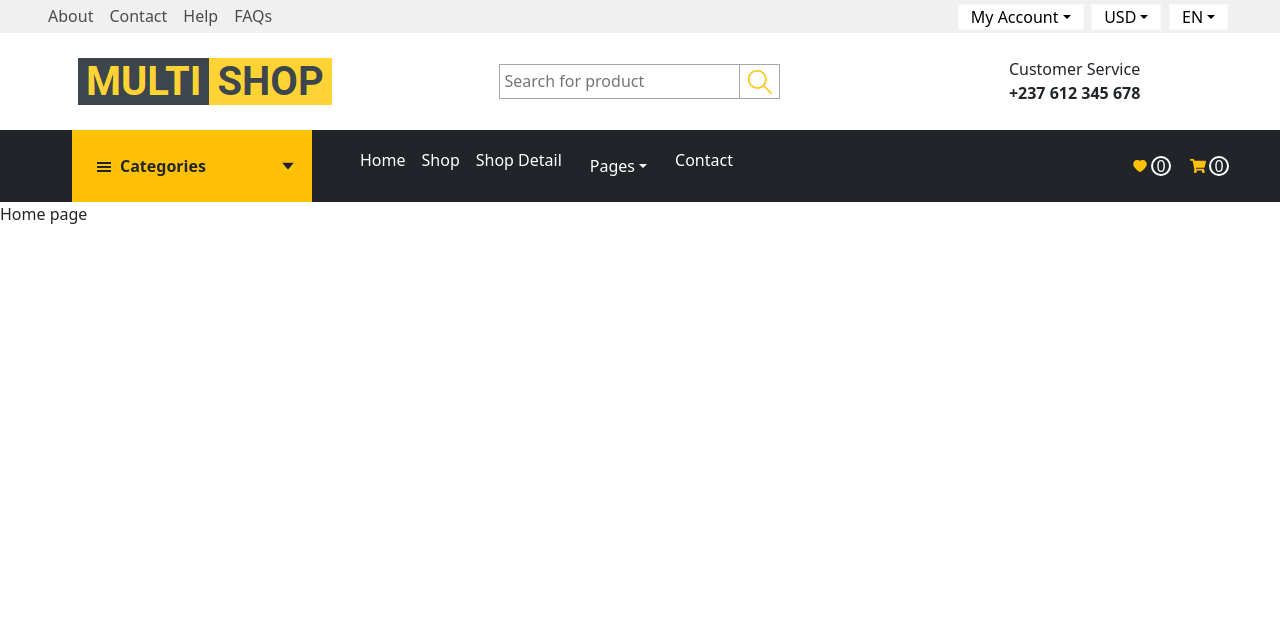
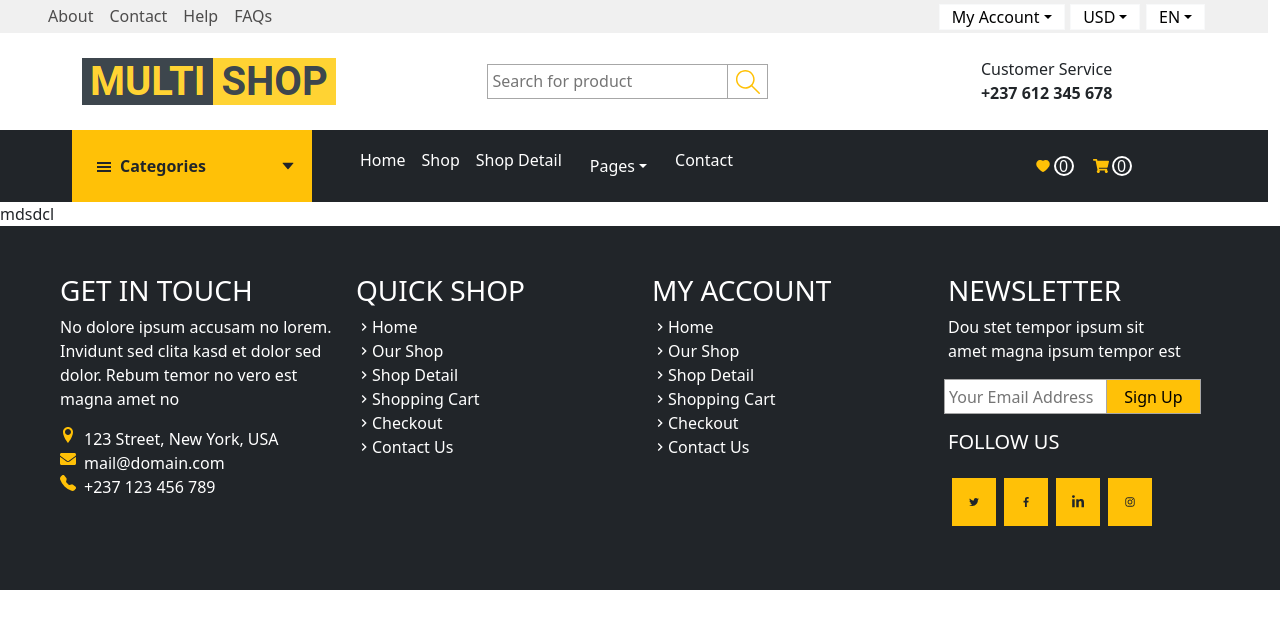
Before and after one commit to NdelliPeter/Multi-Shop, a React (Create React App) app: page / in a window 1280 px wide. Shown: the top 628 px of the page. Built offline with nearby package versions, Linux system fonts and the light colour scheme.

Commit message:
footer and sign up

```diff
--- a/src/App.css
+++ b/src/App.css
@@ -46,6 +46,7 @@
   text-decoration: none;
   color: rgb(77, 76, 76);
 }
+
 .account_lang_curret{
   display:inline-flex;
   justify-content: space-around;
@@ -83,6 +84,9 @@
 }
 .nestedlink:hover{
   color: rgb(235, 182, 7);
+}
+.nestedlink :active {
+  color: gold;
 }
 
 .dropdown-categories{
--- a/src/App.js
+++ b/src/App.js
@@ -1,23 +1,29 @@
 import React from 'react';
 import './App.css';
 import 'bootstrap/dist/css/bootstrap.min.css';
-import { BrowserRouter, Routes, Route} from 'react-router-dom';
+import {  Route, createBrowserRouter, createRoutesFromElements, RouterProvider} from 'react-router-dom';
 import Home from './pages/Home';
+import Header from './components/Header';
+import SignUp from './components/Accounts/SignUp';
 
 
+const router = createBrowserRouter(
+  createRoutesFromElements(
+    <Route path='/' element={<Header />}>
+      <Route index element={<Home />} >
+      </Route>
+      <Route path='signUp' element={<SignUp />} />
+    </Route>
+  )
+)
 
 function App() {
 
 
   return (
-    <BrowserRouter>
       <main>
-        <Routes>
-          <Route path='/' element={<Home />} />
-        </Routes>
+        <RouterProvider router={router} />
       </main>
-    </BrowserRouter>
-
   );
 }
 
--- a/src/components/Accounts/SignUp.js
+++ b/src/components/Accounts/SignUp.js
@@ -2,33 +2,36 @@ import React from "react";
 import './SignUp.css'
 import { useForm } from "react-hook-form";
 import { yupResolver } from '@hookform/resolvers/yup';
+// import SignUpSchema from "../Schema/SignUpSchema";
+
 import * as yup from 'yup';
 
 
 const Schema = yup.object().shape({
     firstName:yup.string().required("Please input first name"),
     lastName:yup.string().required("Please input last name"),
-    email: yup.string().emali("please input a valid email").required("email canot be empty"),
-    password: yup.string().required("password cannot be empty"),
-    confirm_password: yup.string().required().oneOf([yup.ref('password'), null], 'Passwords must match'),
+    email: yup.string().email("please input a valid email").required("email canot be empty"),
+    password: yup.string().min(4).max(15).required("password cannot be empty"),
+    confirmPassword: yup.string().required().oneOf([yup.ref('password'), "password should match"])
 })
 
 
 
 export default function SignUp () {
 
-    const { register, handleSubmit, errors } = useForm({
+    const { register, handleSubmit, reset,formState: {errors} } = useForm({
         resolver: yupResolver(Schema)
     });
 
     const SignInSubmit = (data) => {
+        reset()
         console.log(data);
     }
 
    return (
        <>
-            <div className="container-fluid row justify-content-center align-items-center bg-warning">
-                <form className="col-4 bg-white rounded " onSubmit={handleSubmit(SignInSubmit)}>
+            <div className="container-fluid p-5 row justify-content-center align-items-center bg-warning">
+                <form className="col-4 p-3 m-5 bg-white rounded " onSubmit={handleSubmit(SignInSubmit)}>
                     <h1>Sign Up</h1>
 
 
@@ -37,66 +40,54 @@ export default function SignUp () {
                     name="firstName"
                     type="string"
                     placeholder="FirstName"
+                    // ref={register}
                     {...register("firstName")}
                     />
-                    {errors.firstName ? (
-                        <span className="text-danger">{errors.firstName.message}</span>
-                    ) :(
-                        <></>
-                    )}
+                    <span className='text-danger font-strong'>{errors.firstName?.message}</span>
                     <input
                     className="col-12 my-2"
                     name="lastName"
                     type="string"
                     placeholder="LastName"
+                    // ref={register}
                     {...register("lastName")}
                     />
-                    {errors.firstName ? (
-                        <span className="text-danger">{errors.firstName.message}</span>
-                    ) :(
-                        <></>
-                    )}
+                    <span className='text-danger font-strong'>{errors.lastName?.message}</span>
+
                     <input
                     className="col-12 my-2"
                     name="email"
                     type="email"
                     placeholder="email"
+                    // ref={register}
                     {...register("email")}
                     />
-                    {errors.firstName ? (
-                        <span className="text-danger">{errors.firstName.message}</span>
-                    ) :(
-                        <></>
-                    )}
+                    <span className='text-danger font-strong'>{errors.email?.message}</span>
+
                     <input
                     className="col-12 my-2"
                     name="password"
-                    type="string"
+                    type="password"
                     placeholder="password"
+                    // ref={register}
                     {...register("password")}
                     />
-                    {errors.firstName ? (
-                        <span className="text-danger">{errors.firstName.message}</span>
-                    ) :(
-                        <></>
-                    )}
+                    <span className='text-danger font-strong'>{errors.password?.message}</span>
+
                     <input
-                    name="cofirmPassword"
+                    name="confirmPassword"
                     className="col-12 my-2"
-                    type="string"
+                    type="password"
                     placeholder="confirm password"
+                    // ref={register}
                     {...register("cofirmPassword")}
                     />
-                    {errors.firstName ? (
-                        <span className="text-danger">{errors.firstName.message}</span>
-                    ) :(
-                        <></>
-                    )}
+                    <span className='text-danger font-strong'>{errors.confirmPassword && "Paswords should match"}</span>
 
-                    <input
-                    className="col-12 my-2"
+                    <button
+                    className="col-12 mt-4 signUpBtn"
                     type="submit"
-                    />
+                    > SIGN UP</button>
                 </form>
             </div>
        </>
--- /dev/null
+++ b/src/components/Footer.css
@@ -0,0 +1,25 @@
+
+footer{
+    margin-bottom: 0px;
+}
+
+.footerLink{
+    text-decoration: none;
+    color: white;
+}
+.footerLink:hover{
+    color: rgb(185, 183, 183);
+    text-decoration: underline;
+}
+
+.inputSearch{
+    border: 1px solid rgb(167, 167, 167);
+    height: 35px;
+}
+
+.searchbtn{
+    border: 1px solid rgb(167, 167, 167);
+    border-left: 0px;
+    /* width: 40px; */
+    height: 35px;
+}
--- /dev/null
+++ b/src/components/Footer.js
@@ -0,0 +1,100 @@
+import React from "react"
+import './Footer.css'
+import { NavLink } from "react-router-dom"
+import {ImLocation} from 'react-icons/im'
+import {FaEnvelope} from 'react-icons/fa'
+import {BsFillTelephoneFill} from 'react-icons/bs'
+import {MdKeyboardArrowRight} from 'react-icons/md'
+import {AiOutlineTwitter} from 'react-icons/ai'
+import {GrFacebookOption} from 'react-icons/gr'
+import {FaLinkedinIn} from 'react-icons/fa'
+import {AiOutlineInstagram} from 'react-icons/ai'
+
+
+
+
+
+
+export default function Footer() {
+    return (
+        <footer className="bg-dark text-white p-5">
+            <div className="container-fluid">
+                <div className="row justify-content-center ">
+                    <div className="col-3">
+                        <h3>GET IN TOUCH</h3>
+
+                        <p>
+                            No dolore ipsum accusam no lorem. Invidunt sed clita kasd et dolor sed dolor. Rebum temor no vero est magna amet no
+                        </p>
+                        <div className="d-flex gap-2">
+                            <ImLocation className="text-warning" />
+                            <div>123 Street, New York, USA</div>
+                        </div>
+                        <div className="d-flex gap-2">
+                            <FaEnvelope className="text-warning" />
+                            <div>mail@domain.com</div>
+                        </div>
+                        <div className="d-flex gap-2">
+                            <BsFillTelephoneFill className="text-warning" />
+                            <div>+237 123 456 789</div>
+                        </div>
+                    </div>
+
+                    <div className="col-3">
+                        <h3>QUICK SHOP</h3>
+
+                        <NavLink className='footerLink d-flex align-items-center'><MdKeyboardArrowRight /> Home</NavLink>
+                        <NavLink className='footerLink d-flex align-items-center'><MdKeyboardArrowRight /> Our Shop</NavLink>
+                        <NavLink className='footerLink d-flex align-items-center'><MdKeyboardArrowRight /> Shop Detail</NavLink>
+                        <NavLink className='footerLink d-flex align-items-center'><MdKeyboardArrowRight /> Shopping Cart</NavLink>
+                        <NavLink className='footerLink d-flex align-items-center'><MdKeyboardArrowRight /> Checkout</NavLink>
+                        <NavLink className='footerLink d-flex align-items-center'><MdKeyboardArrowRight /> Contact Us</NavLink>
+
+                    </div>
+
+                    <div className="col-3">
+                        <h3>MY ACCOUNT</h3>
+
+                        <NavLink className='footerLink d-flex align-items-center'><MdKeyboardArrowRight /> Home</NavLink>
+                        <NavLink className='footerLink d-flex align-items-center'><MdKeyboardArrowRight /> Our Shop</NavLink>
+                        <NavLink className='footerLink d-flex align-items-center'><MdKeyboardArrowRight /> Shop Detail</NavLink>
+                        <NavLink className='footerLink d-flex align-items-center'><MdKeyboardArrowRight /> Shopping Cart</NavLink>
+                        <NavLink className='footerLink d-flex align-items-center'><MdKeyboardArrowRight /> Checkout</NavLink>
+                        <NavLink className='footerLink d-flex align-items-center'><MdKeyboardArrowRight /> Contact Us</NavLink>
+
+                    </div>
+
+                    <div className="col-3">
+                        <h3>NEWSLETTER</h3>
+
+                        <p>
+                            Dou stet tempor ipsum sit <br/> amet magna ipsum tempor est
+                        </p>
+                        <div className='row my-3 d-flex px-2'>
+                            <input className='col-7 px-1 inputSearch' placeholder='Your Email Address' />
+                            <button className='col-4 p-1 searchbtn bg-warning text-black'>
+                                Sign Up
+                            </button>
+                        </div>
+
+                        <h5>FOLLOW US</h5>
+                        <div className="row gap-2 p-3">
+                            <div className="col-2 d-flex p-3 bg-warning justify-content-center align-items-center">
+                                <AiOutlineTwitter className="text-dark" />
+                            </div>
+                            <div className="col-2 d-flex p-3 bg-warning justify-content-center align-items-center">
+                                <GrFacebookOption className="text-dark" />
+                            </div>
+                            <div className="col-2 d-flex p-3 bg-warning justify-content-center align-items-center">
+                                <FaLinkedinIn className="text-dark" />
+                            </div>
+                            <div className="col-2 d-flex p-3 bg-warning justify-content-center align-items-center">
+                                <AiOutlineInstagram className="text-dark" />
+                            </div>
+                        </div>
+                    </div>
+                </div>
+            </div>
+        </footer>
+    )
+}
--- a/src/components/Header.js
+++ b/src/components/Header.js
@@ -2,7 +2,7 @@ import logo from '../assets/logo.png';
 import React from 'react';
 import '../App.css';
 import 'bootstrap/dist/css/bootstrap.min.css';
-import { NavLink } from 'react-router-dom';
+import { NavLink, Outlet } from 'react-router-dom';
 import Dropdown from 'react-bootstrap/Dropdown';
 import { SlMagnifier } from "react-icons/sl";
 import { GiHamburgerMenu } from 'react-icons/gi';
@@ -17,7 +17,7 @@ export default function Header () {
         <>
           <header>
             {/* Top header */}
-            <nav id='nav' className='row d-flex px-5 justify-content-between align-items-center'>
+            <nav id='nav' className='row container-fluid d-flex px-5 justify-content-between align-items-center'>
               <div className='col-4 d-flex gap-3 '>
                 <NavLink className='navLink'>About</NavLink>
                 <NavLink className='navLink'>Contact</NavLink>
@@ -31,8 +31,8 @@ export default function Header () {
                       </Dropdown.Toggle>
 
                       <Dropdown.Menu>
-                        <Dropdown.Item href="#">Sign In</Dropdown.Item>
-                        <Dropdown.Item href="#">Sign Up</Dropdown.Item>
+                        <Dropdown.Item href='signIn'>Sign In</Dropdown.Item>
+                        <Dropdown.Item href='signUp'>Sign Up</Dropdown.Item>
                       </Dropdown.Menu>
                     </Dropdown>
 
@@ -64,7 +64,7 @@ export default function Header () {
             </nav>
 
             {/* middle header */}
-            <div className='row py-4 align-items-center'>
+            <div className='row container-fluid py-4 align-items-center'>
               <div className='col-4 d-flex justify-content-center align-items-center'>
                   <img
                     src={logo}
@@ -88,8 +88,8 @@ export default function Header () {
             </div>
 
             {/* Bottom header */}
-            <div className='bg-dark d-flex justify-content-between align-items-center px-5'>
-              <div className='d-flex gap-4 align-items-center'>
+            <div className='container-fluid bg-dark row justify-content-between align-items-center px-5'>
+              <div className='col-8 d-flex gap-4 align-items-center'>
 
                   <DropdownMenu.Root >
                     <DropdownMenu.Trigger className='bg-warning dropdown-categories py-4 px-3 mx-4 text-dark'>
@@ -143,7 +143,7 @@ export default function Header () {
                   </DropdownMenu.Root>
 
                 <div className='d-flex gap-3'>
-                  <NavLink className='nestedlink'>Home</NavLink>
+                  <NavLink className='nestedlink' to='/'>Home</NavLink>
                   <NavLink className='nestedlink'>Shop</NavLink>
                   <NavLink className='nestedlink'>Shop Detail</NavLink>
                   <Dropdown >
@@ -156,18 +156,12 @@ export default function Header () {
                         <Dropdown.Item href="#">Checkout</Dropdown.Item>
                       </Dropdown.Menu>
                     </Dropdown>
-                    {/* <div className='pagesDrop'>
-                      <button className='pagesBtn'>Pages</button>
-                      <div className='pagesDrop-content'>
-                        <NavLink className='nestedlink'>Shopping Cart</NavLink>
-                        <NavLink className='nestedlink'>Checkout</NavLink>
-                      </div>
-                    </div> */}
+
                   <NavLink className='nestedlink'>Contact</NavLink>
                 </div>
               </div>
 
-              <div className='d-flex gap-3'>
+              <div className='col-2 d-flex gap-3'>
                 <div className='d-flex align-items-center'>
                   <AiFillHeart className='text-warning'/>
                   <div className='text-white circle'>0</div>
@@ -181,6 +175,10 @@ export default function Header () {
             </div>
 
           </header>
+
+
+
+          <Outlet />
         </>
     )
 }
--- /dev/null
+++ b/src/components/Schema/SignUpSchema.js
@@ -0,0 +1,15 @@
+import * as yup from 'yup';
+
+const Schema = yup.object().shape({
+    firstName:yup.string().required("Please input first name"),
+    lastName:yup.string().required("Please input last name"),
+    email: yup.string().email("please input a valid email").required("email canot be empty"),
+    password: yup.string().required("password cannot be empty"),
+    confirmPassword: yup.string().required().oneOf([yup.ref('password'), null], 'Passwords must match'),
+})
+
+export default function SignUpSchema () {
+    return (
+        Schema
+    )
+}
--- a/src/pages/Home.js
+++ b/src/pages/Home.js
@@ -1,14 +1,17 @@
 import React from 'react';
-import Header from '../components/Header';
+// import { Outlet } from 'react-router-dom';
+// import SignUp from '../components/Accounts/SignUp';
+import Footer from '../components/Footer';
+// import Header from '../components/Header';
 
 
 export default function Home ()  {
     return(
         <>
-        <Header />
-         <div>
-            Home page
-         </div>
+        {/* <Header /> */}
+        <div>mdsdcl</div>
+          {/* <SignUp /> */}
+         <Footer />
         </>
     );
 }
```
Also changed, not shown: src/components/Accounts/SignUp.css (+12 -0 lines).
